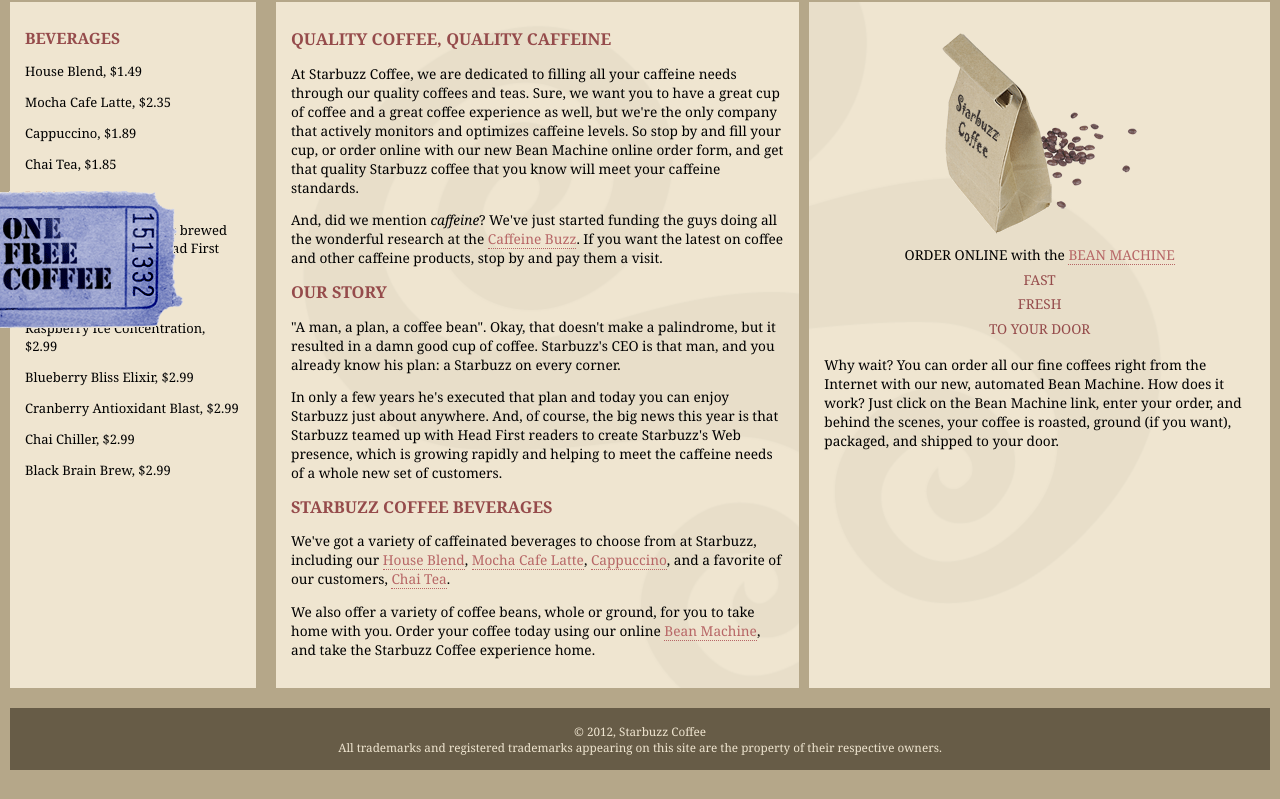
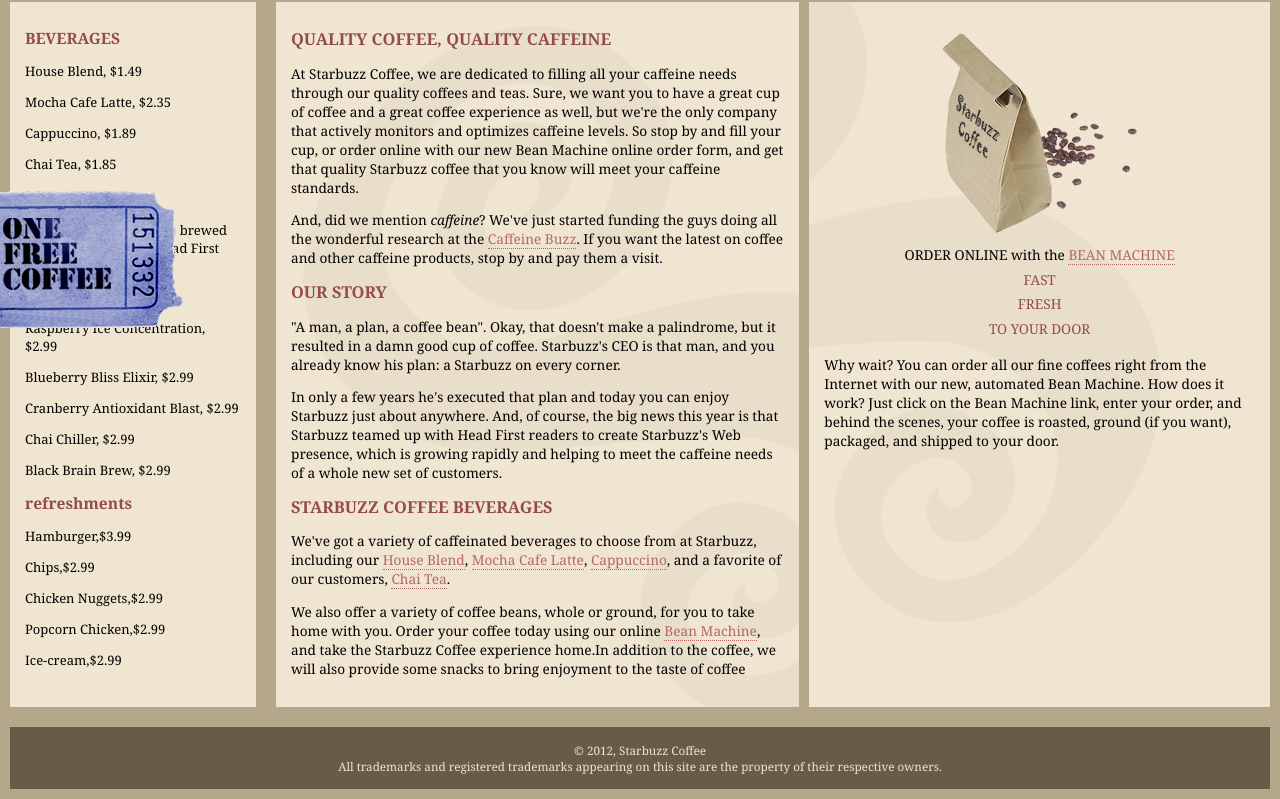
Before and after one commit to Laiassy/starbuzz, a plain HTML site: page index.html in a window 1280 px wide. Shown: the part 164-963 px from the top of the page. Drawn offline with Linux system fonts and the light colour scheme.

Commit message:
增加了新的内容

```diff
--- a/index.html
+++ b/index.html
@@ -49,7 +49,13 @@
                   <p>Cranberry Antioxidant Blast, $2.99</p>
                   <p>Chai Chiller, $2.99</p>
                   <p>Black Brain Brew, $2.99</p>
-              </div>
+                  <h1>refreshments</h1>
+                  <p>Hamburger,$3.99</p>
+                  <p>Chips,$2.99</p>
+                  <p>Chicken Nuggets,$2.99</p>
+                  <p>Popcorn Chicken,$2.99</p>
+                  <p>Ice-cream,$2.99</p>
+    </div>
 
 
     <div id="coupon">
@@ -101,7 +107,8 @@
         We also offer a variety of coffee beans, whole or ground, for you to
         take home with you.  Order your coffee today using our online
         <a href="form.html">Bean Machine</a>, and take
-        the Starbuzz Coffee experience home.
+        the Starbuzz Coffee experience home.In addition to the coffee,
+        we will also provide some snacks to bring enjoyment to the taste of coffee
       </p>
 
 </div>
```
